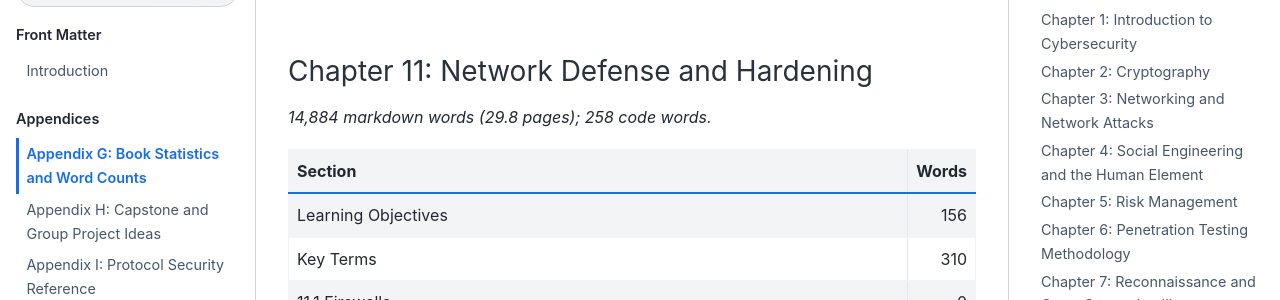
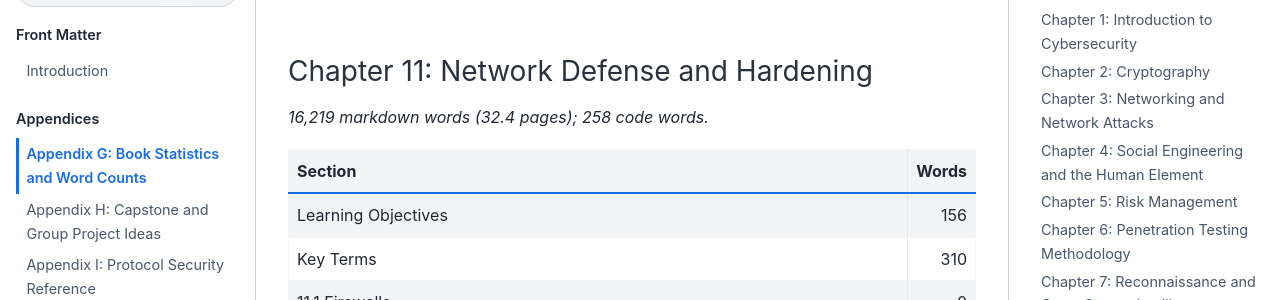
Before and after one commit to devharsh/cybersec-textbook, a Jupyter Book: the page built from chapters/appendix_g/appendix_g.md, in a window 1280 px wide and 1400 px high, scrolled down 24390 px. Shown: the part 153-453 px from the top of the window. Built offline with Jupyter Book 1.0.4 settings and Sphinx 7.4.7 and the Sphinx Book theme 1.1.4, drawn with Linux system fonts in a browser that asks for light colours; pages that are not in the unit, such as notebooks, are missing from menus; some of the changed text lies outside the part shown.

Commit message:
Regenerate Appendix G after the Chapter 11 identity subsection
Chapter 11 moves to 16,219 markdown words; book total 298,063 words across
roughly 596 pages. The previous commit could not run gen_wordcounts.py
because its virtualenv had been cleared from /tmp.

```diff
--- a/chapters/appendix_g/appendix_g.md
+++ b/chapters/appendix_g/appendix_g.md
@@ -20,7 +20,7 @@ Last generated: 2026-09-18.
 | Chapter 8: Scanning and Enumeration | 7,231 | 816 | 14.5 |
 | Chapter 9: Exploitation and Post-Exploitation | 18,228 | 587 | 36.5 |
 | Chapter 10: Web Application Security | 8,526 | 372 | 17.1 |
-| Chapter 11: Network Defense and Hardening | 14,884 | 258 | 29.8 |
+| Chapter 11: Network Defense and Hardening | 16,219 | 258 | 32.4 |
 | Chapter 12: Intrusion Detection and Prevention Systems | 8,913 | 1,114 | 17.8 |
 | Chapter 13: Digital Forensics | 10,462 | 875 | 20.9 |
 | Chapter 14: Incident Response | 9,783 | 828 | 19.6 |
@@ -582,7 +582,7 @@ Last generated: 2026-09-18.
 
 ### Chapter 11: Network Defense and Hardening
 
-*14,884 markdown words (29.8 pages); 258 code words.*
+*16,219 markdown words (32.4 pages); 258 code words.*
 
 | Section | Words |
 |---|---:|
```
Also changed, not shown: other parts of chapters/appendix_g/appendix_g.md (+5 -4 lines), intro.md (+1 -1 lines).
